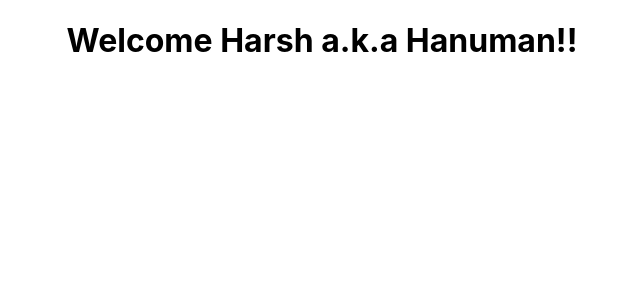
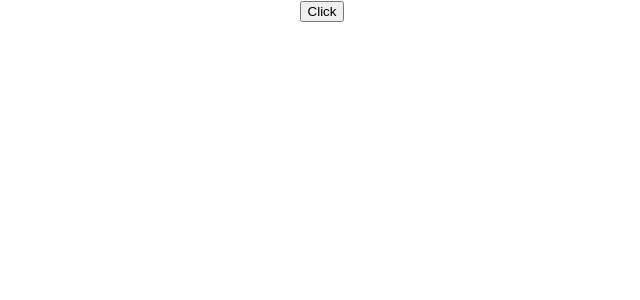
Before and after one commit to Harsh8279/react-practice, a React (Create React App) app: page / in a window 1280 px wide. Shown: the top 300 px of the page, without its empty margins (318-958 px from the left). Built offline with nearby package versions, Linux system fonts and the light colour scheme.

Commit message:
EventHandler with Functional Component

```diff
--- a/src/App.js
+++ b/src/App.js
@@ -5,6 +5,7 @@ import Welcome from './components/Welcome';
 import Hello from './components/Hello';
 import Message from './components/Message';
 import Counter from './components/Counter';
+import FunctionClick from './components/FunctionClick';
 // import Mycomponent from './components/Greet';
 
 function App() {
@@ -35,7 +36,8 @@ function App() {
       {/* <Counter /> */}
 
       {/* <Greet name="Harsh" heroName="Hanuman"/> */}
-      <Welcome name="Harsh" heroName="Hanuman"/>
+      {/* <Welcome name="Harsh" heroName="Hanuman"/> */}
+      <FunctionClick />
 
     </div>
   );
--- /dev/null
+++ b/src/components/FunctionClick.js
@@ -0,0 +1,19 @@
+import React from 'react'
+
+function FunctionClick() {
+
+    function clickHandler(){
+        console.log("Button Clicked")
+    }
+
+  return (
+    <div>
+      <button onClick={clickHandler}>Click</button>
+      {/* not with parenthesis means EventHandler and if we use clickHandler() the it becomes function call
+        Event Handler is a function not a function call
+      */}
+    </div>
+  )
+}
+
+export default FunctionClick
```
